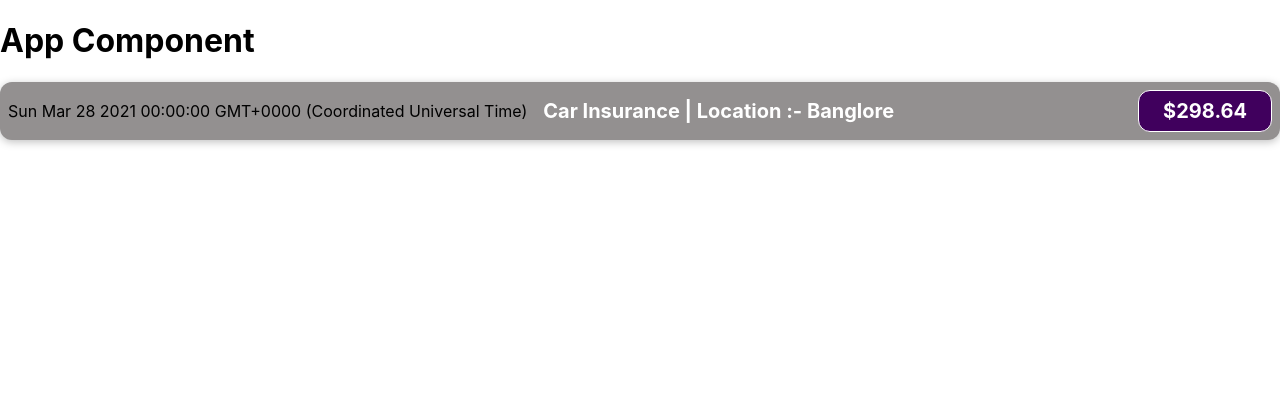
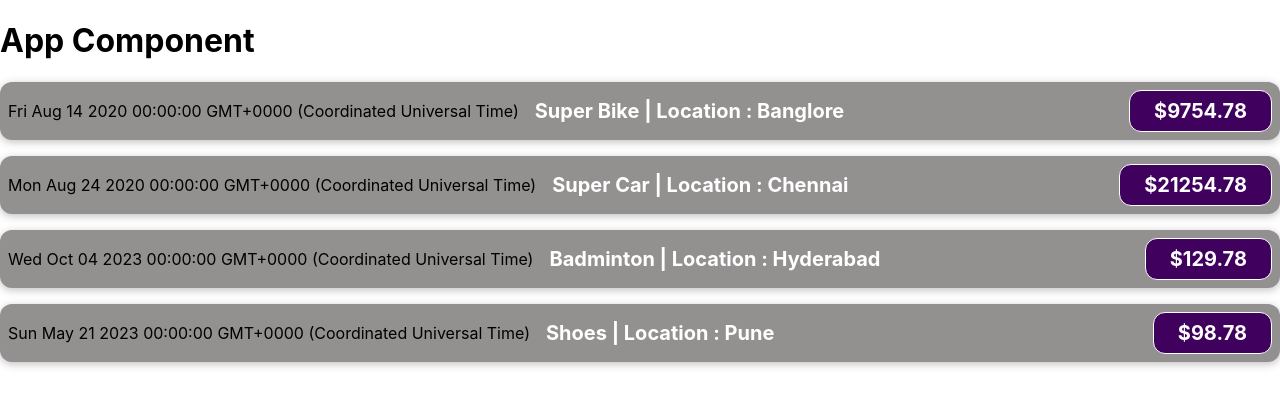
Before and after one commit to Lakshya000007/React_Expense_Tracker_Project, a React (Create React App) app: page / in a window 1280 px wide. Shown: the top 406 px of the page. Built offline with nearby package versions, Linux system fonts and the light colour scheme.

Commit message:
Adding Props to Components and Retrieving values

```diff
--- a/src/App.js
+++ b/src/App.js
@@ -2,10 +2,74 @@
 import ExpenseItem from "./components/ExpenseItem";
 
 function App() {
+  const expenses = [
+    {
+      id: "e1",
+      title: "Super Bike",
+      amount: 9754.78,
+      date: new Date(2020, 7, 14),
+      locationOfExpenditure: "Banglore",
+    },
+    {
+      id: "e2",
+      title: "Super Car",
+      amount: 21254.78,
+      date: new Date(2020, 7, 24),
+      locationOfExpenditure: "Chennai",
+    },
+    {
+      id: "e3",
+      title: "Badminton",
+      amount: 129.78,
+      date: new Date(2023, 9, 4),
+      locationOfExpenditure: "Hyderabad",
+    },
+    {
+      id: "e4",
+      title: "Shoes",
+      amount: 98.78,
+      date: new Date(2023, 4, 21),
+      locationOfExpenditure: "Pune",
+    },
+  ];
+
   return (
     <div className="App">
       <h1>App Component</h1>
-      <ExpenseItem />
+      {expenses.map((expense) => {
+        return (
+          <ExpenseItem
+            title={expense.title}
+            amount={expense.amount}
+            date={expense.date}
+            location={expense.locationOfExpenditure}
+          />
+        );
+      })}
+      {/* <ExpenseItem
+        title={expenses[0].title}
+        amount={expenses[0].amount}
+        date={expenses[0].date}
+        location={expenses[0].locationOfExpenditure}
+      />
+      <ExpenseItem
+        title={expenses[1].title}
+        amount={expenses[1].amount}
+        date={expenses[1].date}
+        location={expenses[1].locationOfExpenditure}
+      />
+      <ExpenseItem
+        title={expenses[2].title}
+        amount={expenses[2].amount}
+        date={expenses[2].date}
+        location={expenses[2].locationOfExpenditure}
+      />
+      <ExpenseItem
+        title={expenses[3].title}
+        amount={expenses[3].amount}
+        date={expenses[3].date}
+        location={expenses[3].locationOfExpenditure}
+      /> */}
     </div>
   );
 }
--- a/src/components/ExpenseItem.js
+++ b/src/components/ExpenseItem.js
@@ -1,19 +1,19 @@
 import "./ExpenseItem.css";
 
-const ExpenseItem = () => {
-  const expenseDate = new Date(2021, 2, 28);
-  const expenseTitle = "Car Insurance";
-  const expenseAmount = 298.64;
-  const LocationOfExpenditure = "Banglore";
+const ExpenseItem = ({ title, amount, date, location }) => {
+  // const expenseDate = new Date(2021, 2, 28);
+  // const expenseTitle = "Car Insurance";
+  // const expenseAmount = 298.64;
+  // const LocationOfExpenditure = "Banglore";
 
   return (
     <div className="expense-item">
-      <div>{expenseDate.toString()}</div>
+      <div>{date.toString()}</div>
       <div className="expense-item__description">
         <h2>
-          {expenseTitle} | Location :- {LocationOfExpenditure}
+          {title} | Location : {location}
         </h2>
-        <div className="expense-item__price">${expenseAmount}</div>
+        <div className="expense-item__price">${amount}</div>
       </div>
     </div>
   );
```
